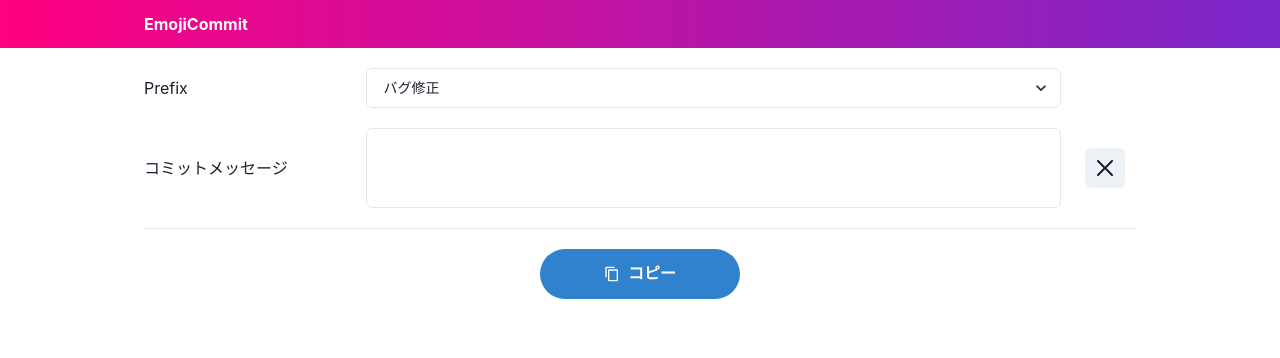
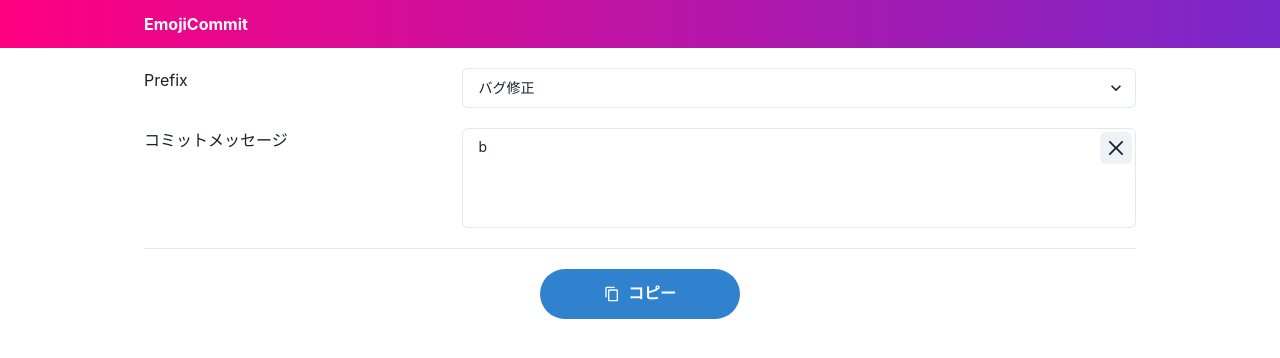
Before and after one commit to sho-ts/emoji-commit, a React (Create React App) app: page / in a window 1280 px wide. Shown: the top 358 px of the page. Built offline with nearby package versions, Linux system fonts and the light colour scheme.

Commit message:
リファクタリング

```diff
--- a/src/App.tsx
+++ b/src/App.tsx
@@ -1,78 +1,28 @@
-import { useState, useCallback, useRef, useEffect } from 'react';
+import { useState, useCallback, useEffect } from 'react';
 import Provider from '@/providers';
-import { Box, Textarea, Container, HStack, Select, Button, Text, IconButton } from '@chakra-ui/react';
-import { Header } from '@/components';
-import { CopyIcon, CloseIcon } from '@chakra-ui/icons';
+import { Box, Container, Flex, Select, Button, Text } from '@chakra-ui/react';
+import { Header, Label, EditMessage } from '@/components';
+import { CopyIcon } from '@chakra-ui/icons';
+import emojis from '@/assets/emojis.json';
 
 function App() {
-  const [value, setValue] = useState<string>('');
+  const [value, setValue] = useState<string>('b');
   const [withEmojiValue, setWithEmojiValue] = useState<string>('');
   const [emoji, setEmoji] = useState<string>('bug');
   const [isCopied, setIsCopied] = useState<boolean>(false);
 
-  const options = [
-    {
-      prefix: 'バグ修正',
-      emoji: 'bug'
-    },
-    {
-      prefix: '機能改善',
-      emoji: '+1',
-    },
-    {
-      prefix: '部分的な機能改善',
-      emoji: 'sparkles'
-    },
-    {
-      prefix: '大きな機能追加',
-      emoji: 'tada'
-    },
-    {
-      prefix: 'パフォーマンス改善',
-      emoji: 'rocket'
-    },
-    {
-      prefix: 'セキュリティ関連の改善',
-      emoji: 'cop'
-    },
-    {
-      prefix: 'Lintエラーの修正やコードスタイルの修正',
-      emoji: 'shirt'
-    },
-    {
-      prefix: 'リファクタリング',
-      emoji: 'recycle'
-    },
-    {
-      prefix: 'ファイル、コード一部を削除',
-      emoji: 'shower'
-    },
-    {
-      prefix: 'ドキュメントの修正',
-      emoji: 'notebook'
-    },
-    {
-      prefix: 'テストやCIの修正・改善',
-      emoji: 'green_heart'
-    },
-    {
-      prefix: '依存パッケージなどのアップデート',
-      emoji: 'up',
-    }
-  ];
-
-  const onChangeInputValue = useCallback((e: React.ChangeEvent<HTMLTextAreaElement>) => {
+  const hanldeInput = useCallback((e: React.ChangeEvent<HTMLTextAreaElement>) => {
     setValue(e.target.value);
     setIsCopied(false);
   }, []);
+
+  const handleDelete = () => setValue('');
 
   const copyTextToClipboard = () => {
     navigator.clipboard.writeText(withEmojiValue).then(() => {
       setIsCopied(true);
     })
   }
-
-  const deleteValue = () => setValue('');
 
   useEffect(() => {
     setWithEmojiValue(`:${emoji}: ${value}`);
@@ -84,34 +34,27 @@ function App() {
         <Header />
         <Container py={5} maxW="container.lg">
           <Box mb={5} pb={5} borderBottom='1px' borderColor='gray.200'>
-            <HStack spacing="24px" mb={5}>
-              <Text width="20%" flexShrink={0}>Prefix</Text>
+            <Flex mb={5} display={{ base: "display", md: "flex" }}>
+              <Label>Prefix</Label>
               <Select
-                width="70%"
+                width={{ base: "100%", md: "70%" }}
                 fontSize="14px"
                 onChange={e => setEmoji(e.target.value)}
                 value={emoji}
               >
-                {options.map(option => (
+                {emojis.map(option => (
                   <option key={option.emoji} value={option.emoji}>{option.prefix}</option>
                 ))}
               </Select>
-            </HStack>
-            <HStack spacing="24px">
-              <Text width="20%" flexShrink={0}>コミットメッセージ</Text>
-              <Textarea
-                resize="none"
-                width="70%"
-                fontSize="14px"
+            </Flex>
+            <Flex display={{ base: "display", md: "flex" }}>
+              <Label>コミットメッセージ</Label>
+              <EditMessage
                 value={value}
-                onChange={e => onChangeInputValue(e)}
+                onChange={e => hanldeInput(e)}
+                onDelete={handleDelete}
               />
-              <IconButton
-                aria-label="delete"
-                icon={<CloseIcon />}
-                onClick={deleteValue}
-              />
-            </HStack>
+            </Flex>
           </Box>
           <Box textAlign="center">
             <Button
```
